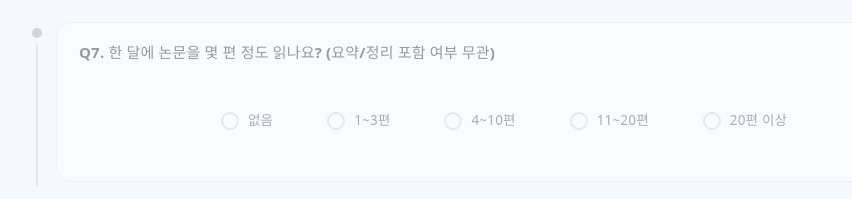
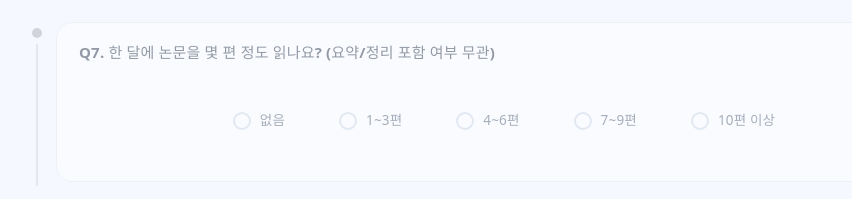
Before and after one commit to Oneday-Project/FE, a React (Vite) app: page /roadmap/create in a window 1280 px wide. Shown: the part 1914-2113 px from the top of the page, without its empty margins (148-1000 px from the left). Built offline with nearby package versions, Linux system fonts and the light colour scheme; a web font is replaced by a local one.

Commit message:
로드맵 Q7 보기 정리 및 로고 클릭 시 메인페이지 초기화

```diff
--- a/src/App.tsx
+++ b/src/App.tsx
@@ -1,4 +1,4 @@
-import { Routes, Route, Navigate } from 'react-router-dom'
+import { Routes, Route, Navigate, useLocation } from 'react-router-dom'
 import { PAGE_BACKGROUND } from './styles/pageTheme'
 import Navbar from './components/Navbar'
 import Footer from './components/Footer'
@@ -15,6 +15,10 @@ import RoadmapResult from "./pages/RoadmapResult"
 import About from './pages/About'
 
 function App() {
+  // 네브바 로고를 눌러 "/"로 다시 이동했을 때(이미 메인이어도) Main이 새로 마운트되게,
+  // location.key(매 navigate 마다 바뀜)를 key로 줘서 챗봇 입력 등 내부 상태를 초기화함
+  const location = useLocation()
+
   return (
     <div style={{
       width: '100vw',
@@ -35,7 +39,7 @@ function App() {
             <Navbar />
             <div style={{ flex: 1, minHeight: '100vh' }}>
               <Routes>
-                <Route path="/" element={<Main />} />
+                <Route path="/" element={<Main key={location.key} />} />
                 <Route path="/about" element={<About />} />
                 <Route path="/papers" element={<Papers />} />
 
--- a/src/pages/Roadmap.tsx
+++ b/src/pages/Roadmap.tsx
@@ -59,7 +59,7 @@ const questions: Question[] = [
 
   { type: "section", label: "논문 역량" },
 
-  { id: "q7", type: "single", title: "Q7. 한 달에 논문을 몇 편 정도 읽나요? (요약/정리 포함 여부 무관)", options: ["없음", "1~3편", "4~10편", "11~20편", "20편 이상"] },
+  { id: "q7", type: "single", title: "Q7. 한 달에 논문을 몇 편 정도 읽나요? (요약/정리 포함 여부 무관)", options: ["없음", "1~3편", "4~6편", "7~9편", "10편 이상"] },
   {
     id: "q8",
     type: "single",
```
